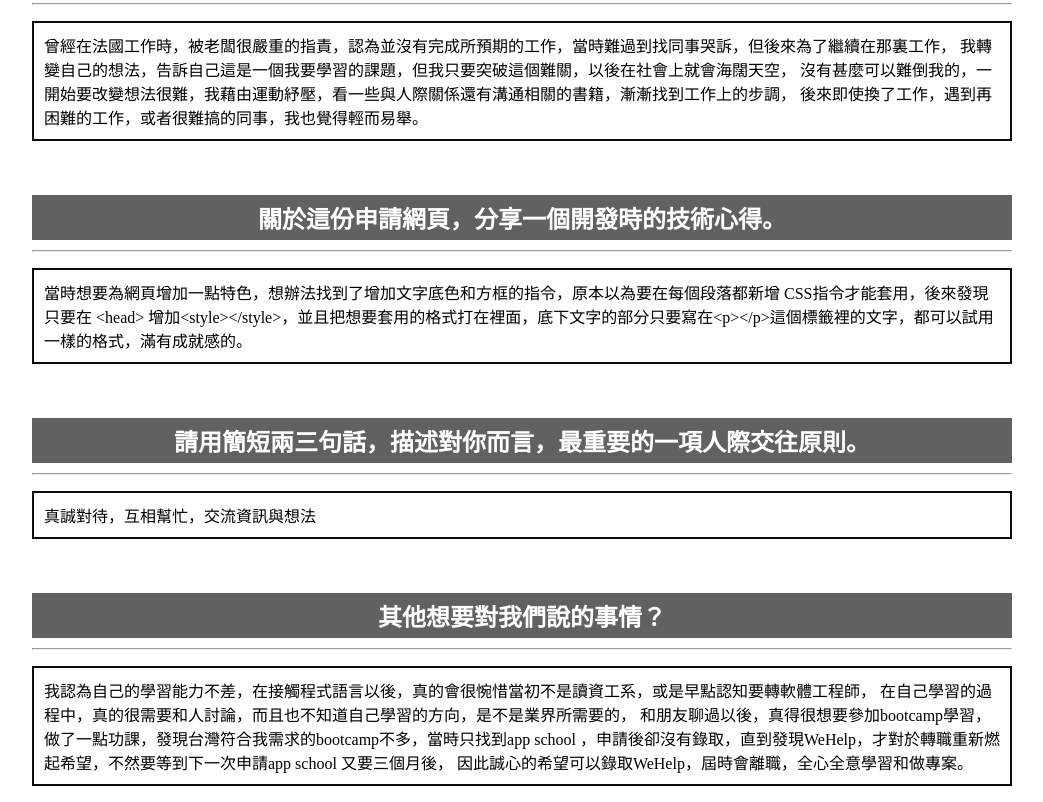
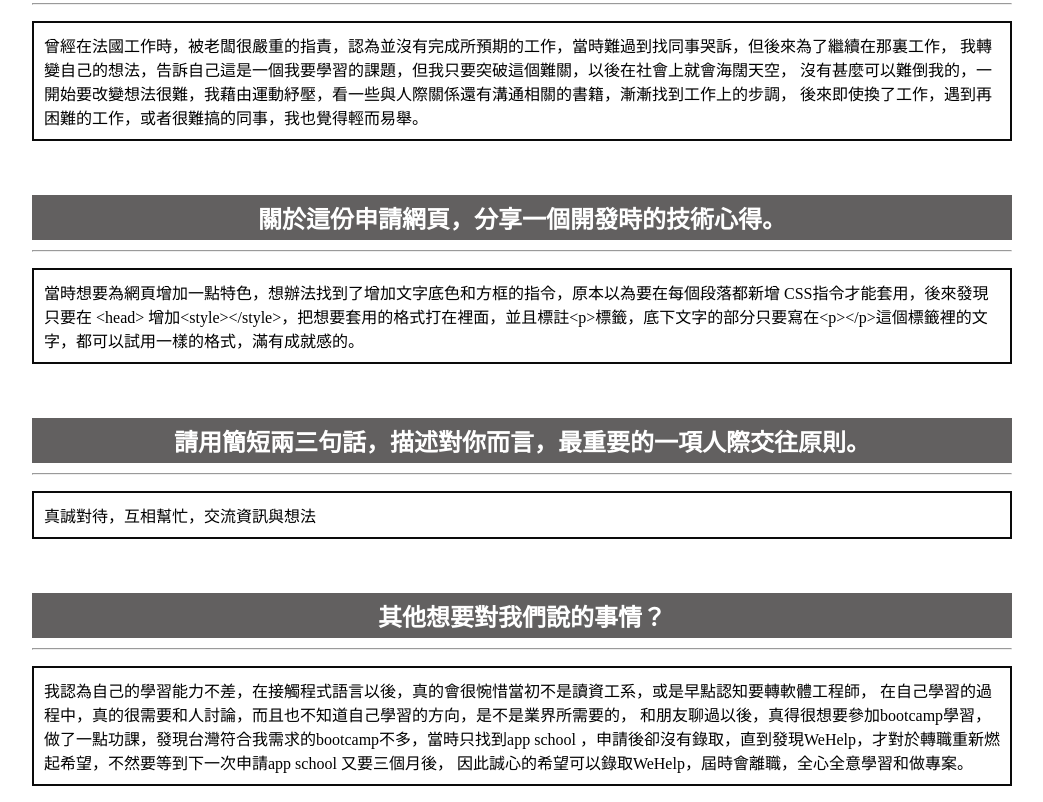
Before and after one commit to betty791118/betty791118.github.io, a plain HTML site: page index.html in a window 1280 px wide. Shown: the part 1986-2788 px from the top of the page, without its empty margins (118-1161 px from the left). Drawn offline with Linux system fonts and the light colour scheme.

Commit message:
Update index.html

```diff
--- a/index.html
+++ b/index.html
@@ -108,7 +108,7 @@
         <hr/>
         <p>
             當時想要為網頁增加一點特色，想辦法找到了增加文字底色和方框的指令，原本以為要在每個段落都新增
-            CSS指令才能套用，後來發現只要在 &lt;head&gt; 增加&lt;style&gt;&lt;/style&gt;，並且把想要套用的格式打在裡面，底下文字的部分只要寫在&lt;p&gt;&lt;/p&gt;這個標籤裡的文字，都可以試用一樣的格式，滿有成就感的。
+            CSS指令才能套用，後來發現只要在 &lt;head&gt; 增加&lt;style&gt;&lt;/style&gt;，把想要套用的格式打在裡面，並且標註&lt;p&gt;標籤，底下文字的部分只要寫在&lt;p&gt;&lt;/p&gt;這個標籤裡的文字，都可以試用一樣的格式，滿有成就感的。
         </p>
         <br>
         <h2>
```
